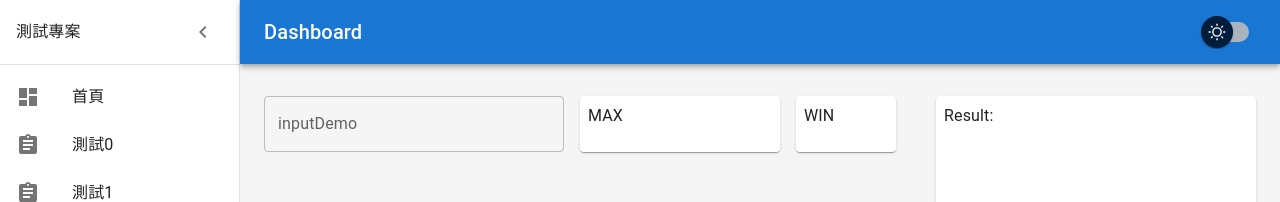
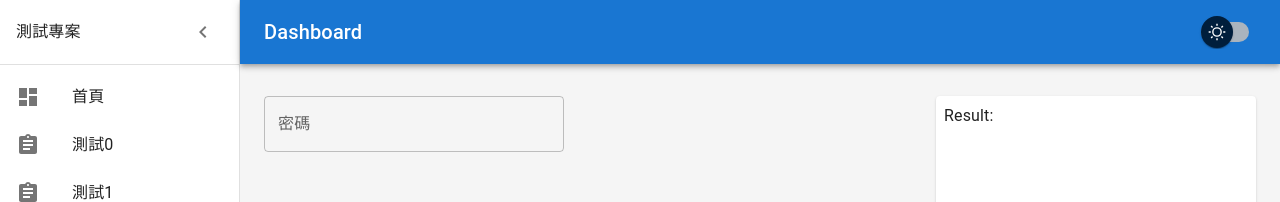
Before and after one commit to Renhz/hello_cra_ts, a React (Create React App) app: page /test1 in a window 1280 px wide. Shown: the top 202 px of the page. Built offline with nearby package versions, Linux system fonts and the light colour scheme; the HTML template or start-up script is replaced by a standard one.

Commit message:
feat: 新增InputPasswprd元件

```diff
--- /dev/null
+++ b/src/components/InputAccount.tsx
@@ -0,0 +1,27 @@
+import TextField from '@mui/material/TextField';
+import React, { ChangeEvent, useState } from 'react';
+
+const InputPassword = function InputPassword() {
+  const [inputValue, setInputValue] = useState('');
+  const handleChange = (e: ChangeEvent<HTMLInputElement | HTMLTextAreaElement>) => {
+    setInputValue(e.target.value);
+  };
+  return (
+    <TextField
+      id="password"
+      label="密碼"
+      variant="outlined"
+      sx={{ width: 300 }}
+      value={inputValue}
+      onChange={handleChange}
+    />
+  );
+};
+
+export default InputPassword;
+
+/*
+
+
+
+*/
--- a/src/pages/Test1.tsx
+++ b/src/pages/Test1.tsx
@@ -1,9 +1,8 @@
 import { Box, Grid, Stack } from '@mui/material';
-import Autocomplete from '@mui/material/Autocomplete';
-import TextField from '@mui/material/TextField';
 import React from 'react';
 
-import {MyPaper} from 'components/myStyled';
+import InputPassword from 'components/InputAccount';
+import { MyPaper } from 'components/myStyled';
 
 function Test1() {
   return (
@@ -11,17 +10,7 @@ function Test1() {
       <Grid container spacing={2}>
         <Grid item xs={8}>
           <Stack direction="row" spacing={2}>
-            <Autocomplete
-              sx={{ width: 300 }}
-              id="inputDemo"
-              freeSolo
-              options={['AAA', 'BBB', 'CCC']}
-              renderInput={(params) => (
-                <TextField variant="outlined" {...params} label="inputDemo" />
-              )}
-            />
-            <MyPaper sx={{ width: 200 }}>MAX</MyPaper>
-            <MyPaper sx={{ width: 100 }}>WIN</MyPaper>
+            <InputPassword />
           </Stack>
         </Grid>
         <Grid item xs={4}>
```
